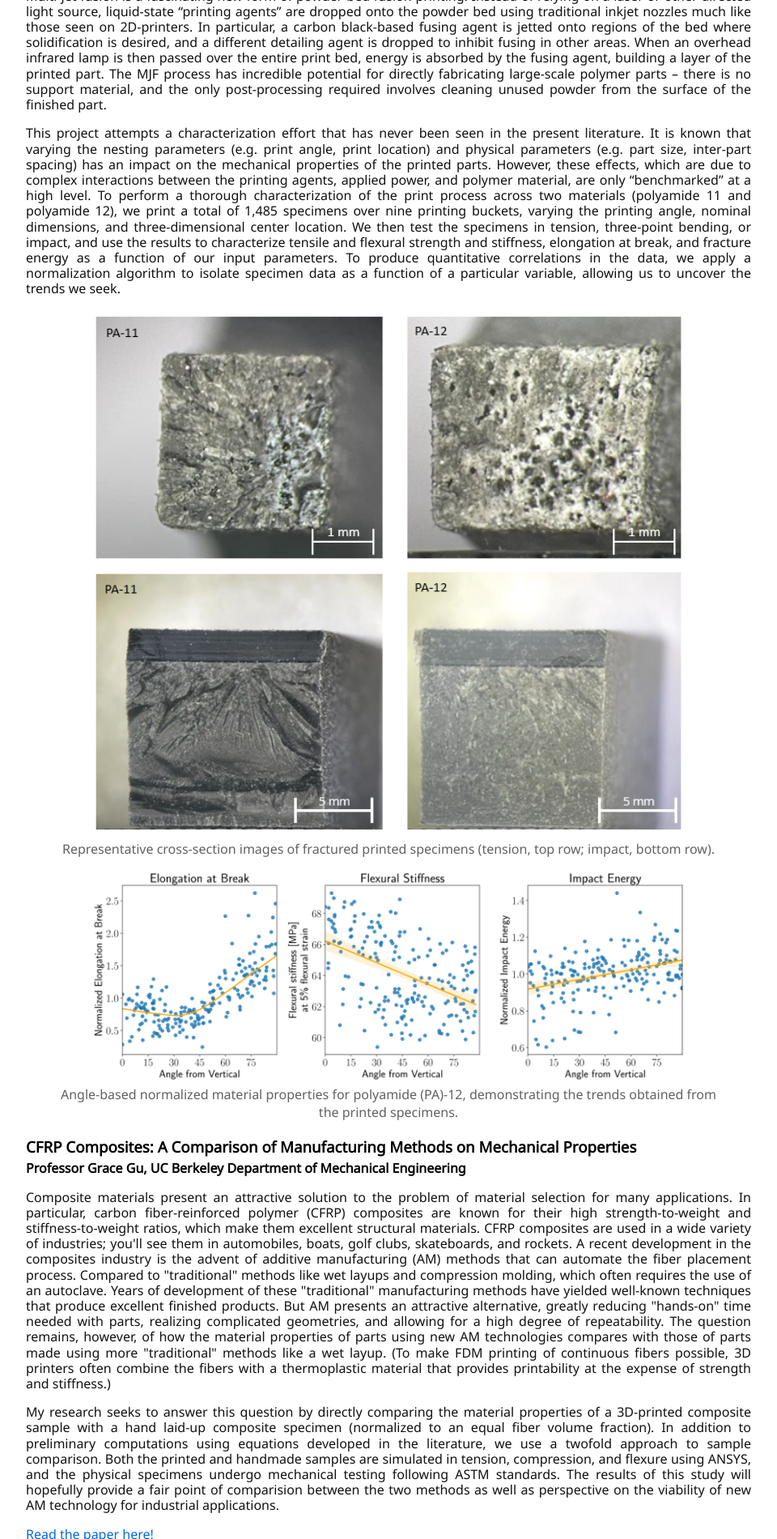
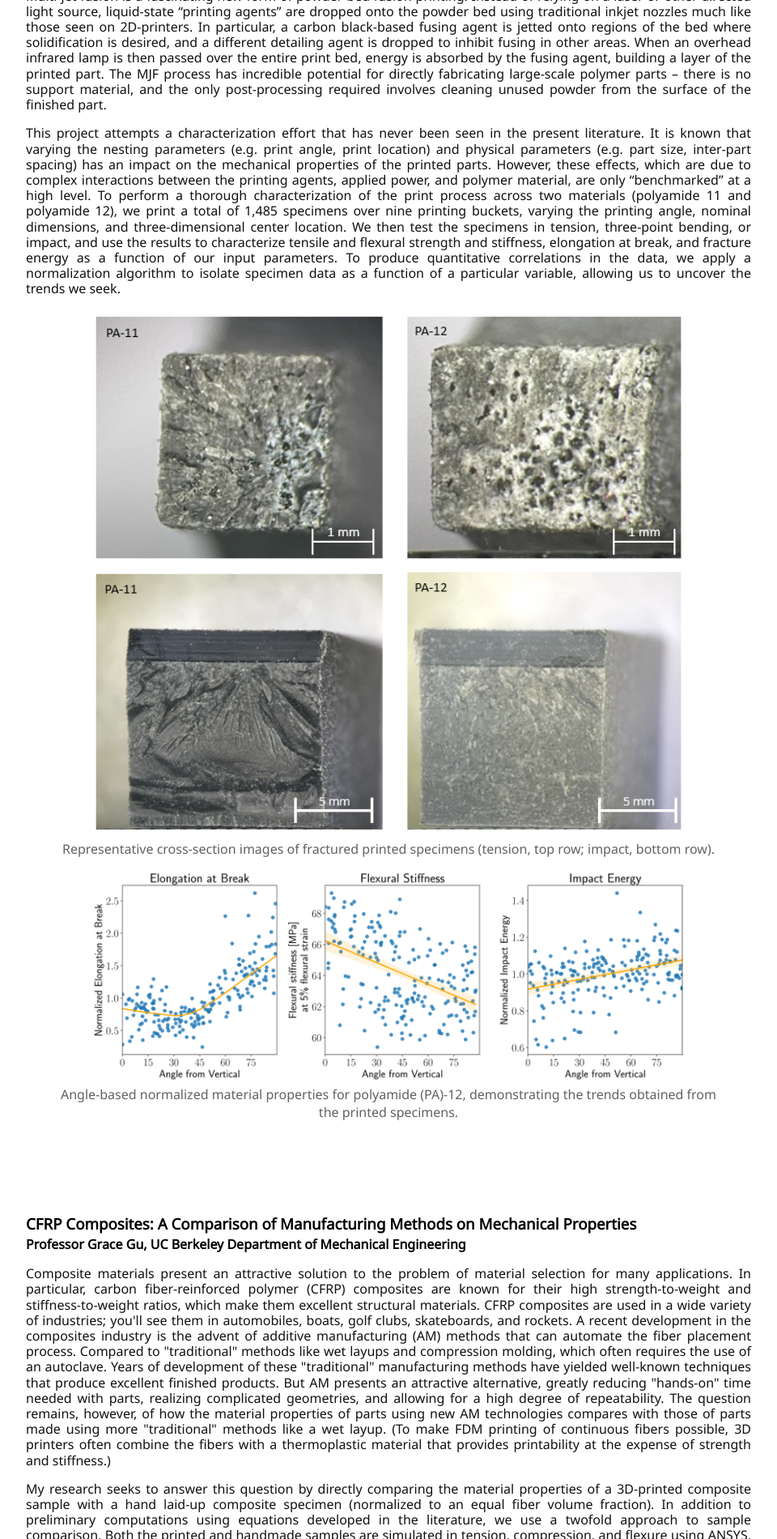
Before and after one commit to carbonheliumnitrogen/carbonheliumnitrogen.github.io, a Jekyll site: the page built from projects.html, in a window 1280 px wide. Shown: the part 478-2378 px from the top of the page at 81% size, without its empty margins (160-1120 px from the left). Built offline with Jekyll 4.4.1, drawn with Linux system fonts in a browser that asks for light colours; grey boxes are pictures that could not be loaded.

Commit message:
Update projects.html

```diff
--- a/projects.html
+++ b/projects.html
@@ -10,6 +10,10 @@ title: Projects
     margin-left: auto;
     margin-right: auto;
     height: 350px;
+}
+
+.bottom-three {
+	margin-bottom: 3cm;
 }
 
 #row {
@@ -50,7 +54,7 @@ text-align: center;
 	</figure>
 	<figure>
     		<img class="columntwo" src="Poster_Fig_2.png" style="width:90%">
-		<figcaption> Angle-based normalized material properties for polyamide (PA)-12, demonstrating the trends obtained from the printed specimens.
+		<figcaption class="bottom-three"> Angle-based normalized material properties for polyamide (PA)-12, demonstrating the trends obtained from the printed specimens.
 </figcaption>
 	</figure>
 </div>
@@ -68,7 +72,7 @@ text-align: center;
 	</figure>
 	<figure>
     		<img class="columntwo" src="D2.png" style="width:90%">
-		<figcaption> Representative stress-strain curves obtained from testing. (a) Hand-layup tension specimens. (b) Printed tensile specimens. (c) Hand-layup flexure specimens. (d) Printed flexure specimens. (e) Detailed view of a tensile stress-strain curve corresponding to a hand-layup specimen that experienced distinct ply failures near ultimate failure (inset).  </figcaption>
+		<figcaption class="bottom-three"> Representative stress-strain curves obtained from testing. (a) Hand-layup tension specimens. (b) Printed tensile specimens. (c) Hand-layup flexure specimens. (d) Printed flexure specimens. (e) Detailed view of a tensile stress-strain curve corresponding to a hand-layup specimen that experienced distinct ply failures near ultimate failure (inset).  </figcaption>
 	</figure>
 </div>
 
```
